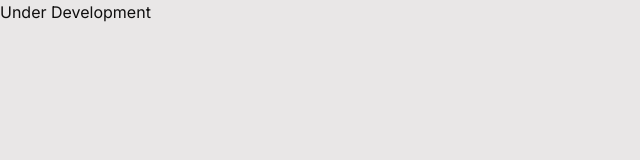
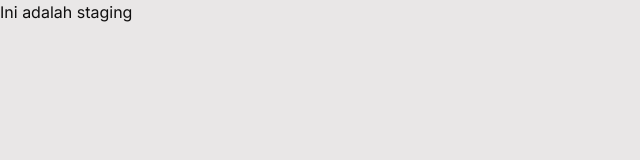
Before and after one commit to leylashd/eventmakers-pixelpioneers, a Next.js app: page / in a window 1280 px wide. Shown: the top 160 px of the page, without its empty margins (0-640 px from the left). Built offline with nearby package versions, Linux system fonts and the light colour scheme.

Commit message:
create branch staging

```diff
--- a/src/app/page.js
+++ b/src/app/page.js
@@ -1,5 +1,5 @@
 import Image from "next/image";
 
 export default function Home() {
-  return <h1>Under Development</h1>;
+  return <h1>Ini adalah staging</h1>;
 }
```
